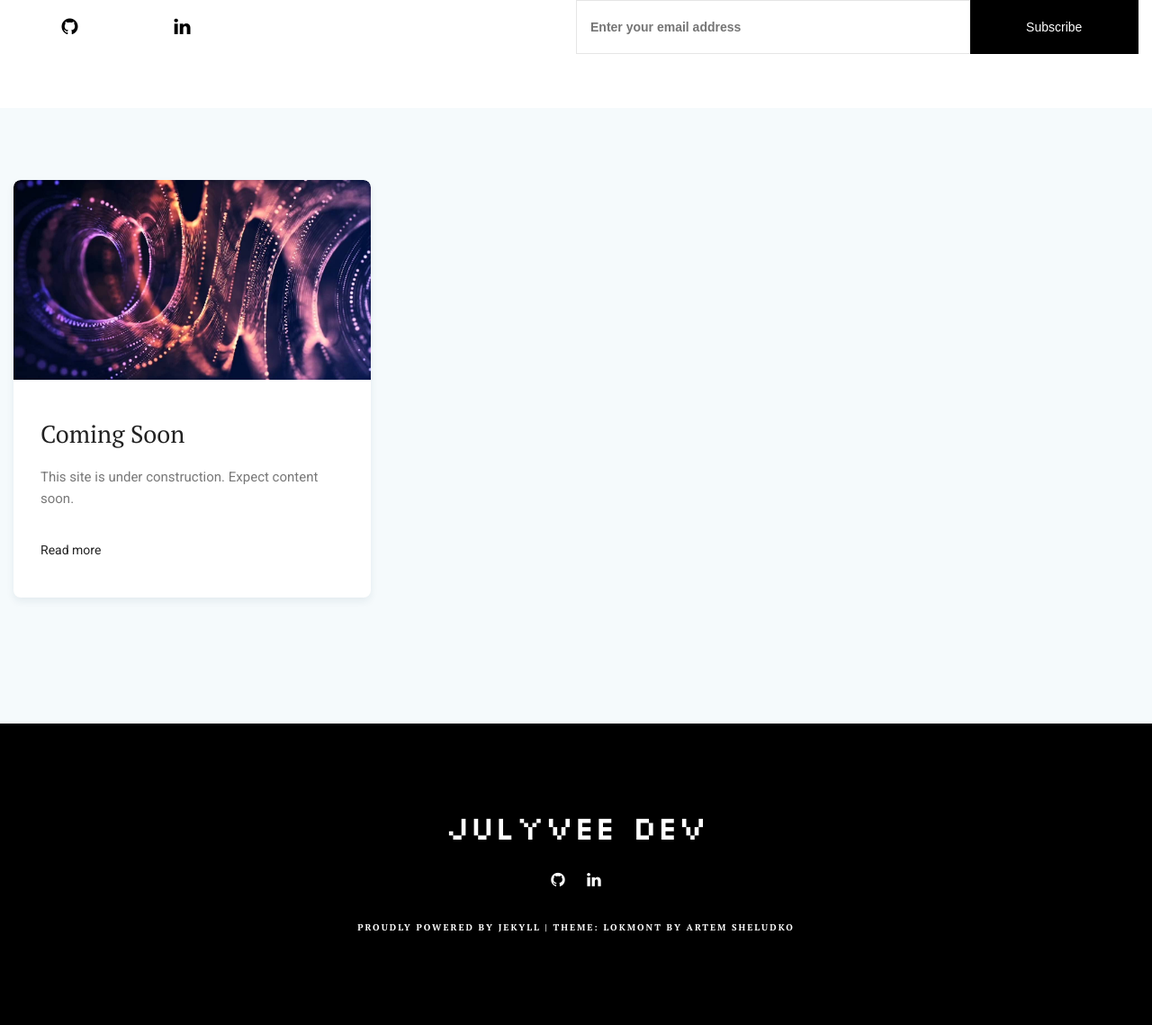
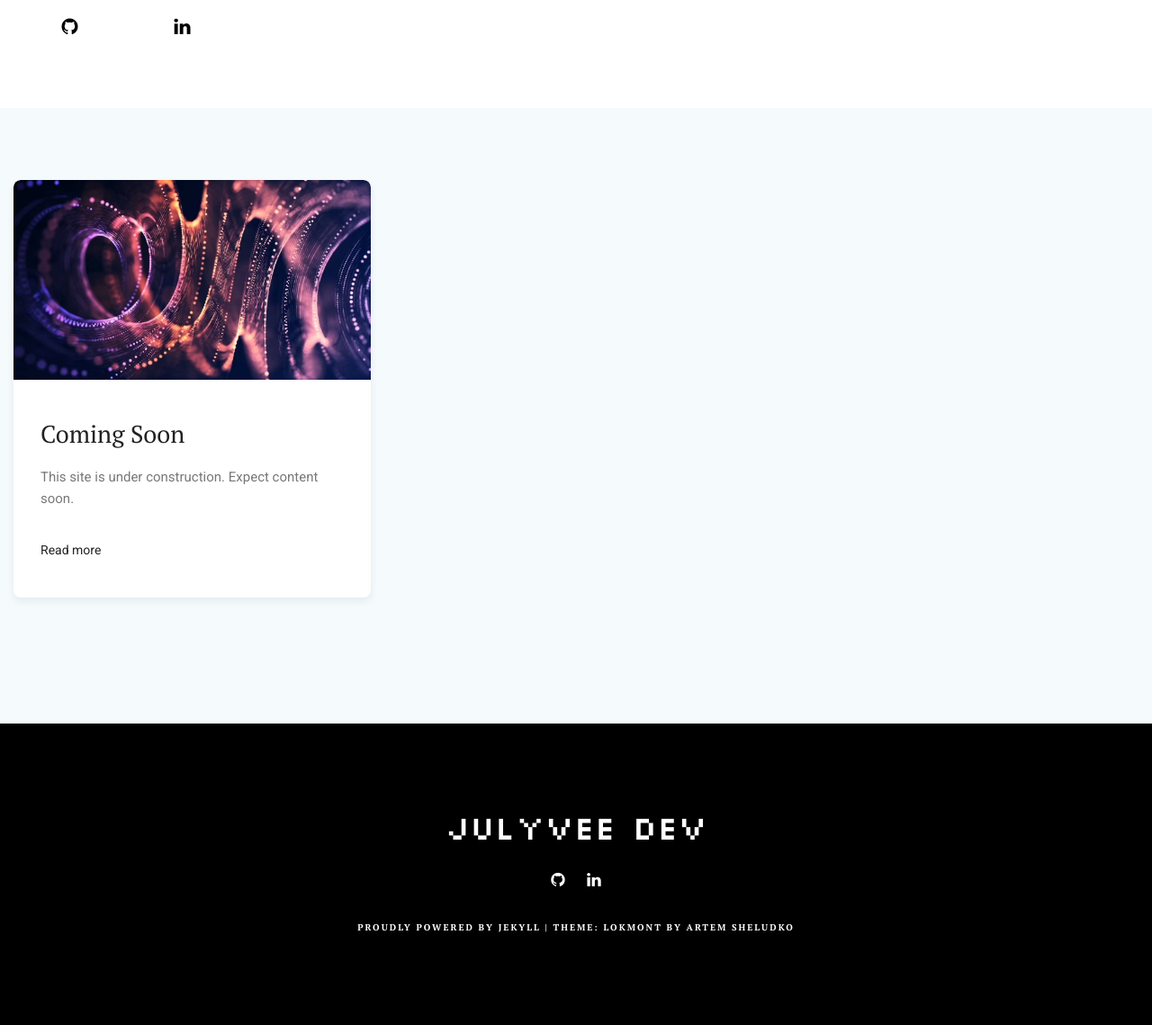
Before and after one commit to julyvee/julyvee.github.io, a Jekyll site: the page built from index.html, in a window 1280 px wide. Shown: the part 760-1899 px from the top of the page at 90% size. Built offline with Jekyll 4.4.1, drawn with Linux system fonts in a browser that asks for light colours; the list of posts is cut into pages by our own code.

Commit message:
Remove subscribe function

```diff
--- a/_includes/info-box.html
+++ b/_includes/info-box.html
@@ -20,7 +20,7 @@
         {% endif %}
       </ul>
     </div>
-    <div class="info-newsletter">
+   <!--<div class="info-newsletter">
       <div class="newsletter">
         <form class="newsletter-form validate" action="{% if site.mailchimp %}//{{site.mailchimp}}{% else %}#{% endif %}" method="POST"
           id="mc-embedded-subscribe-form" name="mc-embedded-subscribe-form" target="_blank" novalidate>
@@ -32,6 +32,6 @@
           </div>
         </form>
       </div>
-    </div>
-  </div> <!-- /.info-wrapper -->
+    </div>-->
+  </div><!-- /.info-wrapper -->
 </div> <!-- /.info-box -->
```
